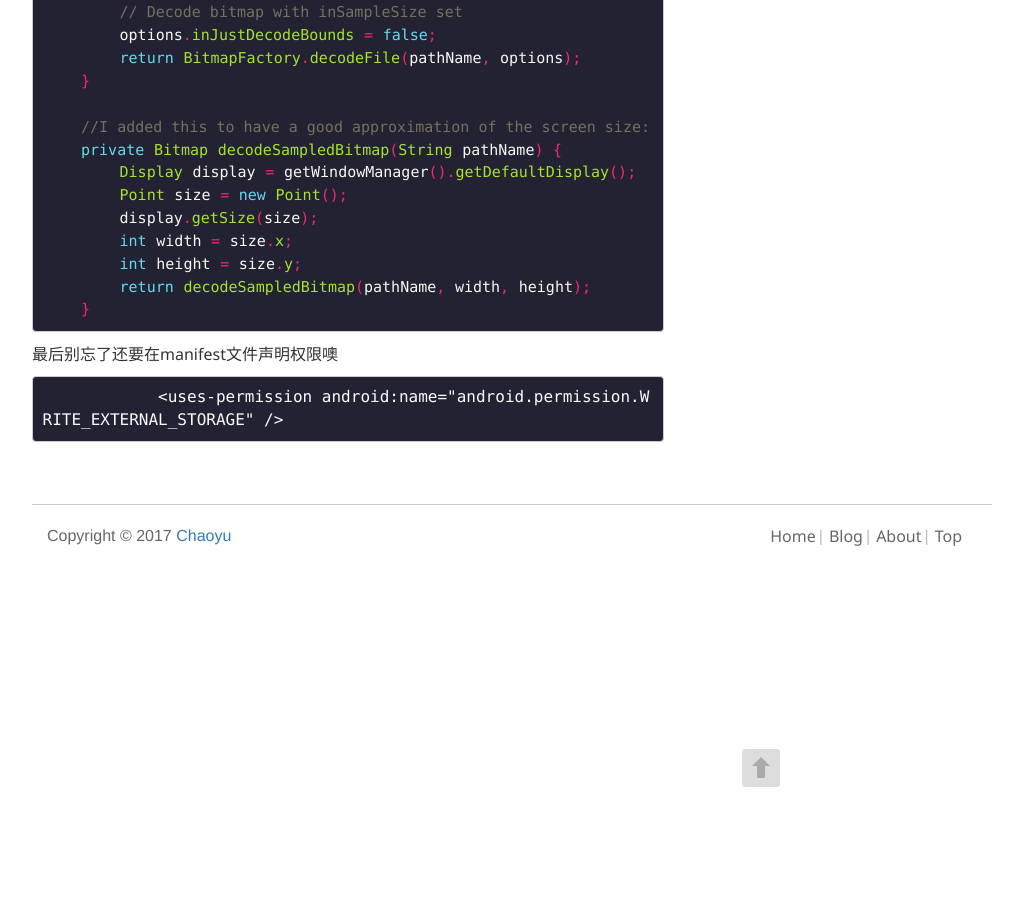
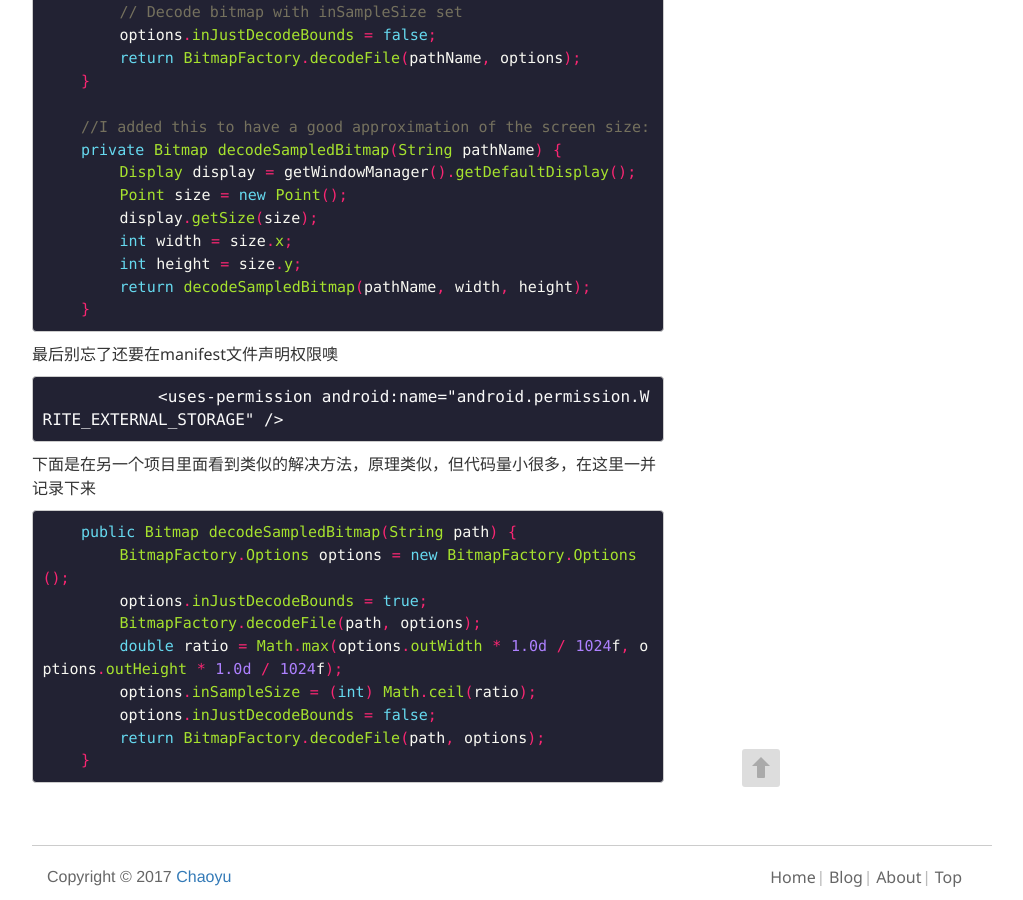
Before and after one commit to kinshines/kinshines.github.io, a Jekyll site: the page built from _posts/2017-08-15-android-show-image-view-camera-picture.md, in a window 1280 px wide and 900 px high, scrolled down 1480 px. Shown: the whole window, without its empty margins (128-1151 px from the left). Built offline with Jekyll 4.4.1, drawn with Linux system fonts in a browser that asks for light colours.

Commit message:
decodeSampledBitmap

```diff
--- a/_posts/2017-08-15-android-show-image-view-camera-picture.md
+++ b/_posts/2017-08-15-android-show-image-view-camera-picture.md
@@ -77,3 +77,17 @@ decodeSampledBitmap 及相关函数定义如下：
 最后别忘了还要在manifest文件声明权限噢
 
                 <uses-permission android:name="android.permission.WRITE_EXTERNAL_STORAGE" />
+
+下面是在另一个项目里面看到类似的解决方法，原理类似，但代码量小很多，在这里一并记录下来
+
+{% highlight java %}
+    public Bitmap decodeSampledBitmap(String path) {
+        BitmapFactory.Options options = new BitmapFactory.Options();
+        options.inJustDecodeBounds = true;
+        BitmapFactory.decodeFile(path, options);
+        double ratio = Math.max(options.outWidth * 1.0d / 1024f, options.outHeight * 1.0d / 1024f);
+        options.inSampleSize = (int) Math.ceil(ratio);
+        options.inJustDecodeBounds = false;
+        return BitmapFactory.decodeFile(path, options);
+    }
+{% endhighlight %}
```
